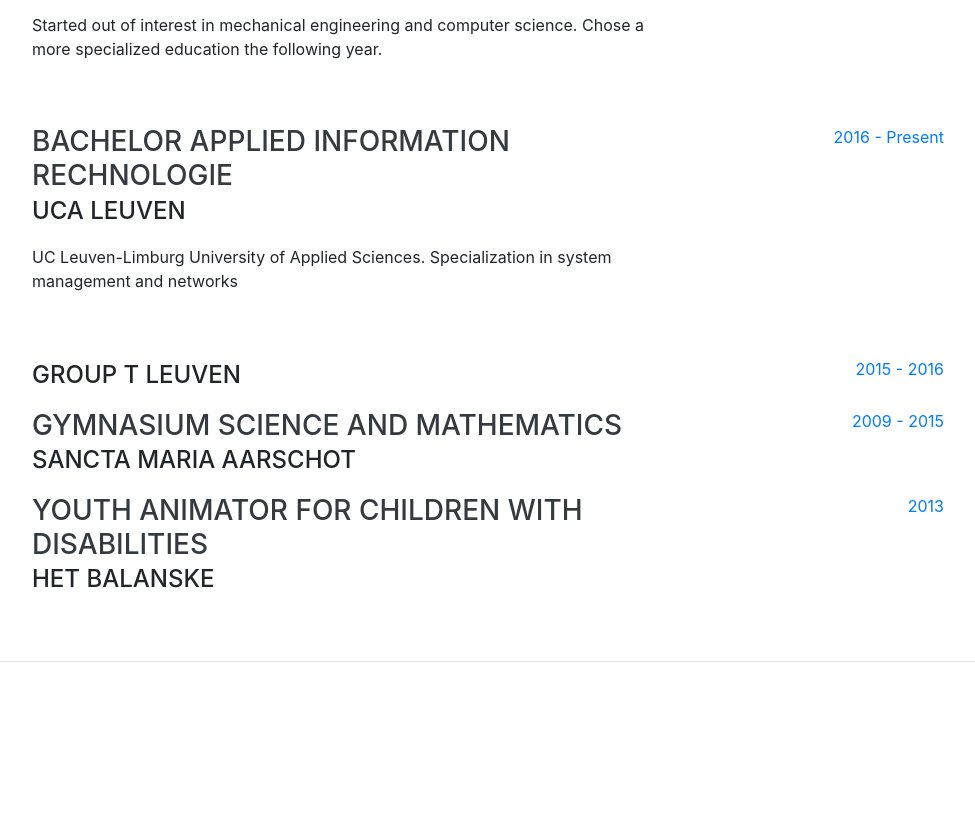
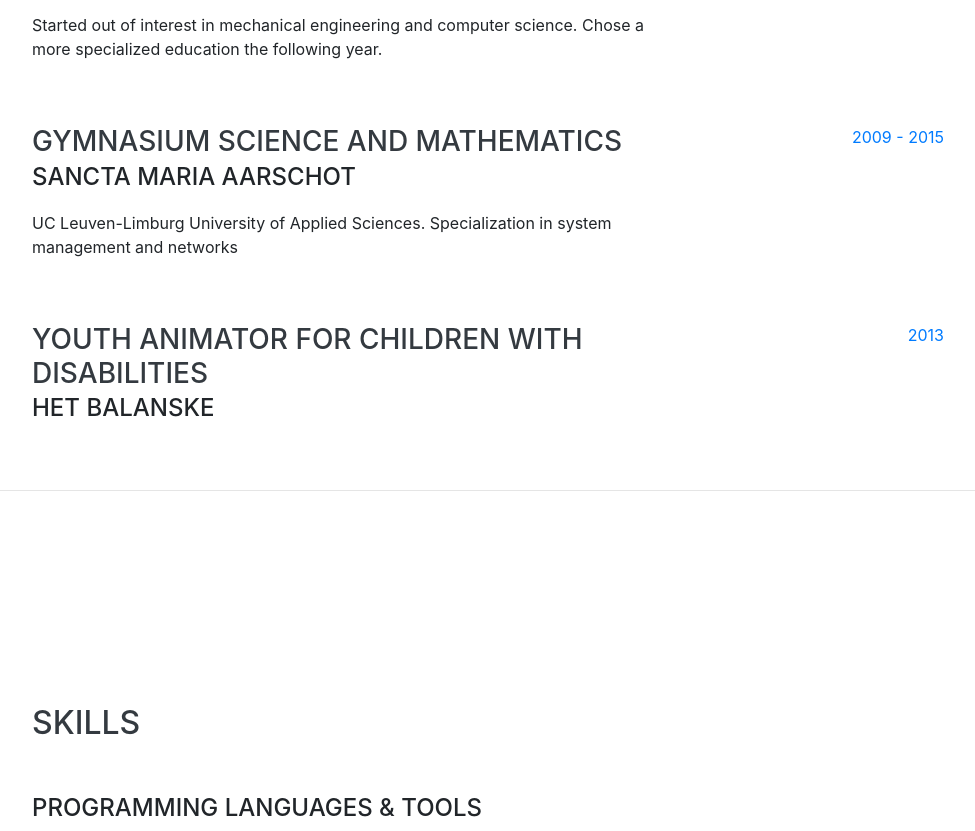
Before and after one commit to DeanTerweduwe/DeanTerweduwe.github.io, a website with bundled scripts: page index.html in a window 1280 px wide. Shown: the part 2063-2894 px from the top of the page, without its empty margins (288-1263 px from the left). Built offline with nearby package versions, Linux system fonts and the light colour scheme; a web font is replaced by a local one.

Commit message:
Update index.html

```diff
--- a/index.html
+++ b/index.html
@@ -160,38 +160,20 @@
 
 		<div class="resume-item d-flex flex-column flex-md-row justify-content-between mb-5">
           <div class="resume-content">
-            <h3 class="mb-0">Bachelor Applied Information Rechnologie</h3>
-            <div class="subheading mb-3">UCA Leuven</div>
+            <h3 class="mb-0">Gymnasium Science And Mathematics</h3>
+            <div class="subheading mb-3">Sancta Maria Aarschot</div>
             <p>UC Leuven-Limburg University of Applied Sciences. Specialization in system management and networks</p>
           </div>
           <div class="resume-date text-md-right">
-            <span class="text-primary">2016 - Present</span>
-          </div>
-        </div>
-
-        <div class="resume-item d-flex flex-column flex-md-row justify-content-between">
-          <div class="resume-content">
-            <h3 class="mb-0"> </h3>
-            <div class="subheading mb-3">Group T Leuven</div>
-            <p> </p>
-          </div>
-          <div class="resume-date text-md-right">
-            <span class="text-primary">2015 - 2016</span>
+            <span class="text-primary">2009 - 2015</span>
           </div>
         </div>
 
 
 
-		 <div class="resume-item d-flex flex-column flex-md-row justify-content-between">
-          <div class="resume-content">
-            <h3 class="mb-0">Gymnasium Science And Mathematics </h3>
-            <div class="subheading mb-3">Sancta Maria Aarschot</div>
-            <p> </p>
-          </div>
-          <div class="resume-date text-md-right">
-            <span class="text-primary">2009 - 2015</span>
-          </div>
-		 </div>
+
+
+
 
 
 
```
